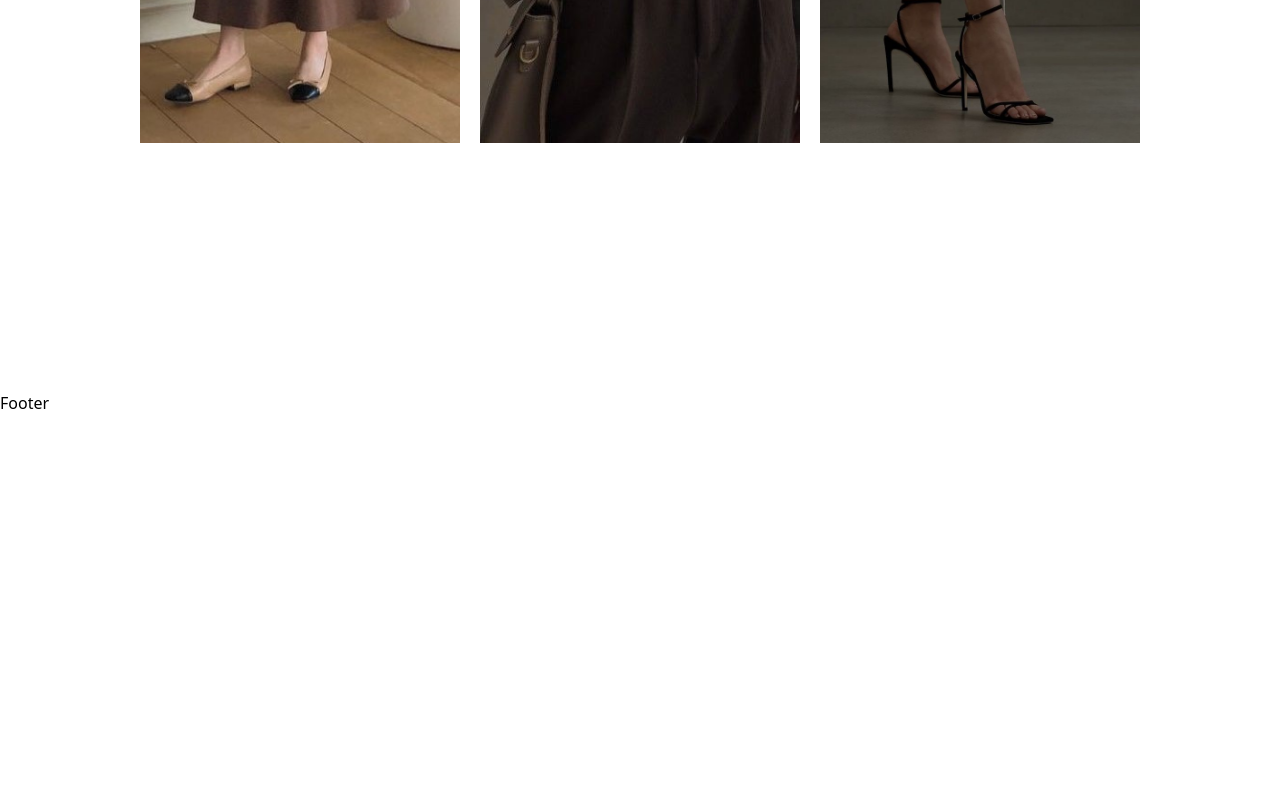
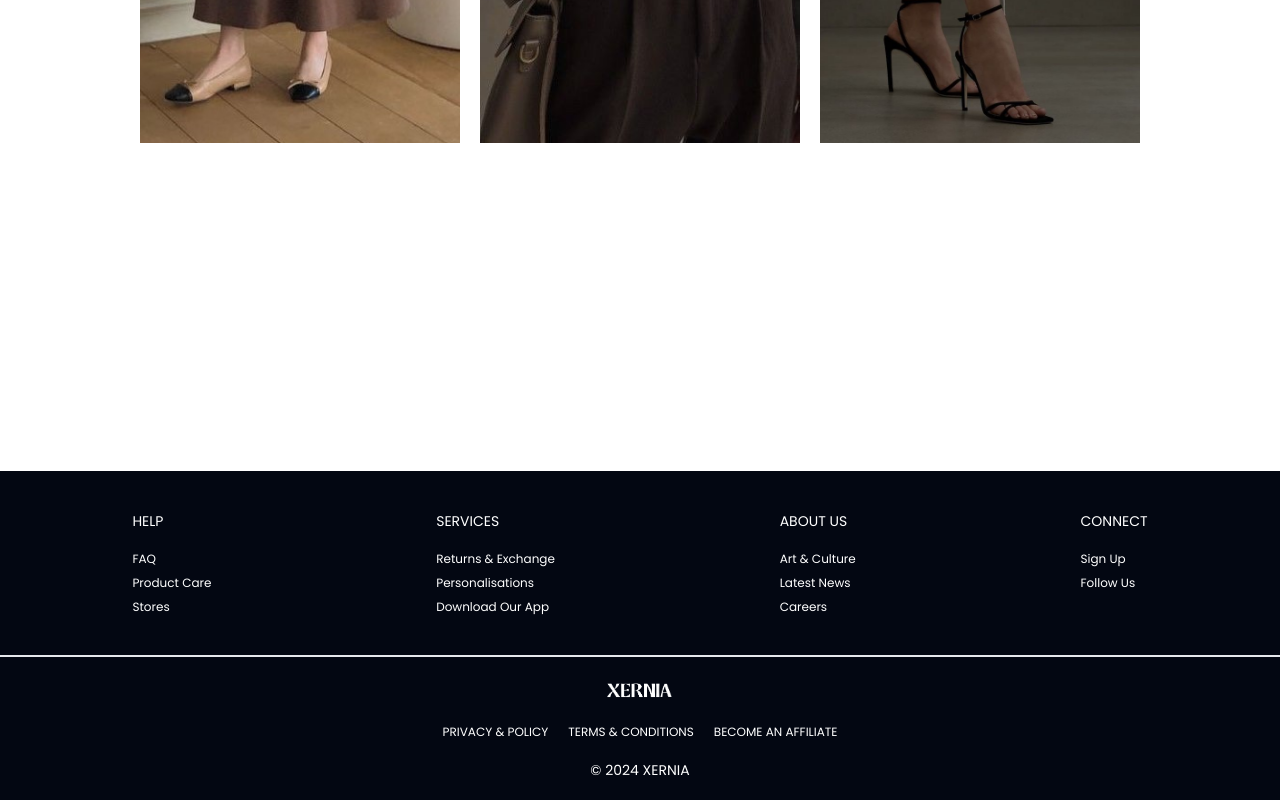
Before and after one commit to xekrishna/xernia, a React (Vite) app: page / in a window 1280 px wide. Shown: the part 3289-4089 px from the top of the page. Before the commit the page ends 3704 px from the top, so only its background shows below. Built offline with nearby package versions, Linux system fonts and the light colour scheme.

Commit message:
Add files via upload

```diff
--- a/index.html
+++ b/index.html
@@ -18,7 +18,10 @@
       href="https://unpkg.com/boxicons@2.1.4/css/boxicons.min.css"
       rel="stylesheet"
     />
-    <meta name="viewport" content="width=device-width, initial-scale=1.0" />
+    <meta
+      name="viewport"
+      content="width=device-width, initial-scale=1.0, maximum-scale=1.0, user-scalable=no"
+    />
     <title>XERNIA | Official Website</title>
   </head>
   <body>
--- a/src/Home.jsx
+++ b/src/Home.jsx
@@ -13,7 +13,9 @@ function Home() {
           <Collections />
         </section>
       </main>
-      <footer>Footer</footer>
+      <footer className="bg-gray-950 text-white w-full h-full mt-20">
+        <Footer />
+      </footer>
     </>
   );
 }
--- /dev/null
+++ b/src/assets/footer.js
@@ -0,0 +1,78 @@
+export const footerItems = [
+  {
+    title: "Help",
+    items: [
+      {
+        title: "FAQ",
+        link: "",
+      },
+      {
+        title: "Product Care",
+        link: "",
+      },
+      {
+        title: "Stores",
+        link: "",
+      },
+    ],
+  },
+  {
+    title: "Services",
+    items: [
+      {
+        title: "Returns & Exchange",
+        link: "",
+      },
+      {
+        title: "Personalisations",
+        link: "",
+      },
+      {
+        title: "Download our app",
+        link: "",
+      },
+    ],
+  },
+  {
+    title: "About us",
+    items: [
+      {
+        title: "Art & Culture",
+        link: "",
+      },
+      {
+        title: "Latest News",
+        link: "",
+      },
+      {
+        title: "Careers",
+        link: "",
+      },
+    ],
+  },
+  {
+    title: "Connect",
+    items: [
+      {
+        title: "Sign Up",
+        link: "",
+      },
+      {
+        title: "Follow Us",
+        link: "",
+      },
+    ],
+  },
+];
+
+export const endFooter = [
+  {
+    title: "Privacy & Policy",
+  },
+  {
+    title: "Terms & Conditions",
+  },
+  {
+    title: "Become an Affiliate",
+  },
+];
--- a/src/components/Nav.jsx
+++ b/src/components/Nav.jsx
@@ -80,7 +80,7 @@ function Nav() {
                   <input
                     type="text"
                     placeholder="Search"
-                    className="w-[500px] bg-white px-1 py-3 outline-none font-poppins font-light "
+                    className="laptop:w-[500px] bg-white px-1 py-3 outline-none font-poppins font-light "
                   />
                 </section>
 
--- a/src/sections/Footer.jsx
+++ b/src/sections/Footer.jsx
@@ -1,5 +1,58 @@
+import { AnimatePresence, motion } from "framer-motion";
+
+import { footerItems, endFooter } from "../assets/footer";
+import { logo } from "../assets";
+
 function Footer() {
-  return <div>Footer</div>;
+  const divProps = "flex flex-col gap-5";
+  const listProp = " capitalize text-xs flex flex-col gap-2";
+
+  return (
+    <>
+      <main>
+        <AnimatePresence>
+          <motion.section
+            initial={{ opacity: 0 }}
+            animate={{ opacity: 1 }}
+            exit={{ opacity: 0 }}
+            transition={{ duration: 0.5 }}
+            className="flex justify-around p-5 py-10 uppercase font-poppins text-sm"
+          >
+            {footerItems.map((item, index) => {
+              return (
+                <motion.div key={index} className={divProps}>
+                  <p>{item.title}</p>
+                  <ul className={listProp}>
+                    {item.items.map((link, linkIndex) => (
+                      <li key={linkIndex}>{link.title}</li>
+                    ))}
+                  </ul>
+                </motion.div>
+              );
+            })}
+          </motion.section>
+          <motion.section className="border-t-2 flex flex-col items-center justify-center p-5">
+            <img src={logo} alt="xernia" className="w-20" />
+            <div className="flex gap-5">
+              {endFooter.map((item, index2) => {
+                return (
+                  <motion.p
+                    key={index2}
+                    className="text-xs uppercase my-5 font-poppins"
+                  >
+                    {item.title}
+                  </motion.p>
+                );
+              })}
+            </div>
+            <p className="text-sm font-poppins uppercase ">
+              &copy; 2024 Xernia
+            </p>
+          </motion.section>
+        </AnimatePresence>
+      </main>
+    </>
+  );
 }
 
 export default Footer;
```
